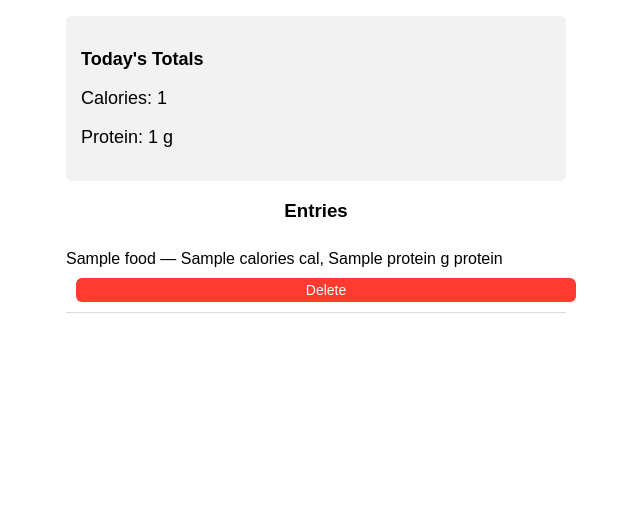
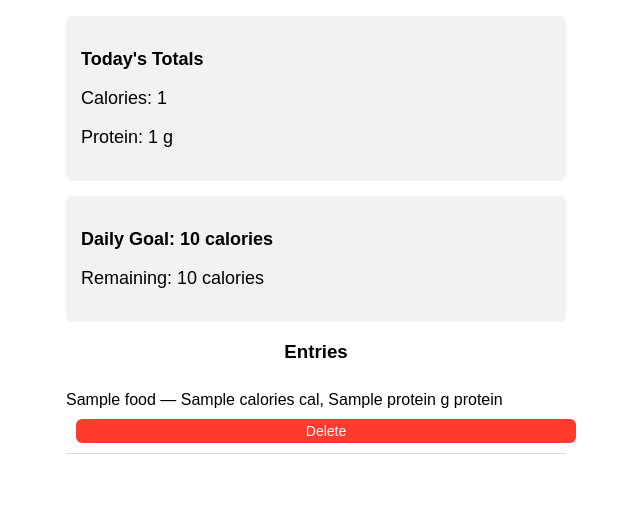
Before and after one commit to pngoldrick-hue/nutrition_tracker-2, a Flask app: template templates/index.html in a window 1280 px wide. Shown: the part 295-800 px from the top of the page, without its empty margins (324-964 px from the left). Run offline with Flask 3, Linux system fonts and the light colour scheme; the template is opened without the code that fills it: most values are stand-ins (such as "Sample title", 1, 10 or a date in 2020).

Commit message:
Update index.html

```diff
--- a/templates/index.html
+++ b/templates/index.html
@@ -70,6 +70,11 @@
     <p>Protein: {{ total_pro }} g</p>
 </div>
 
+<div class="totals" style="margin-top:15px;">
+    <p><strong>Daily Goal: {{ goal }} calories</strong></p>
+    <p>Remaining: {{ remaining }} calories</p>
+</div>
+
 <h3>Entries</h3>
 
 {% for item in entries %}
```
